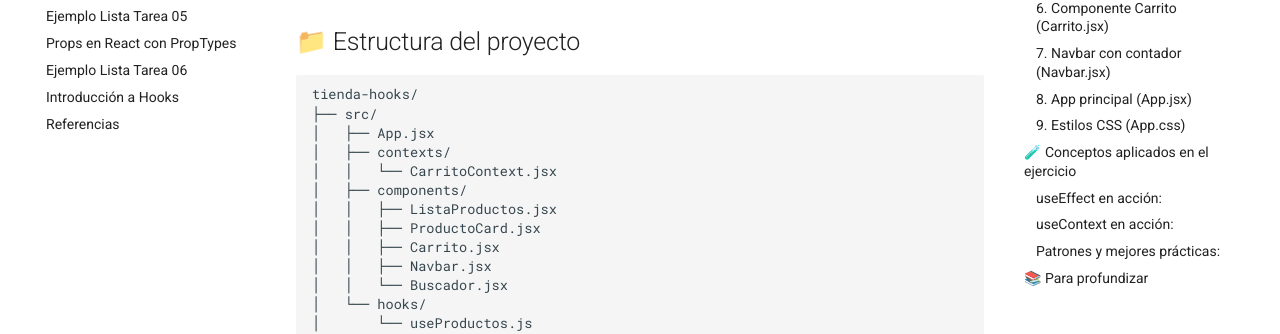
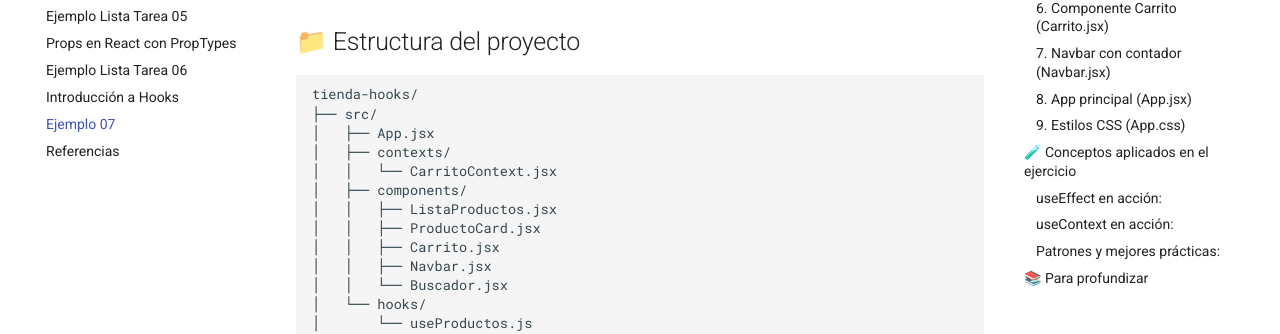
Before and after one commit to geovannymcode/geolabs-react.github.io, an MkDocs documentation site: the page built from docs/ejemplo_07.md, in a window 1280 px wide. Shown: the part 391-725 px from the top of the page. Built offline with MkDocs 1.6.1 and Material for MkDocs 9.7.7, drawn with Linux system fonts in a browser that asks for light colours; comment, search, counter and statistics services are not loaded.

Commit message:
update mkdocs

```diff
--- a/mkdocs.yml
+++ b/mkdocs.yml
@@ -27,6 +27,7 @@ nav:
   - Props en React con PropTypes: sesion_06.md
   - Ejemplo Lista Tarea 06: ejemplo_06.md
   - Introducción a Hooks: sesion_07.md
+  - Ejemplo 07: ejemplo_07.md
   - Referencias: referencias.md
 
 # Customization
```
